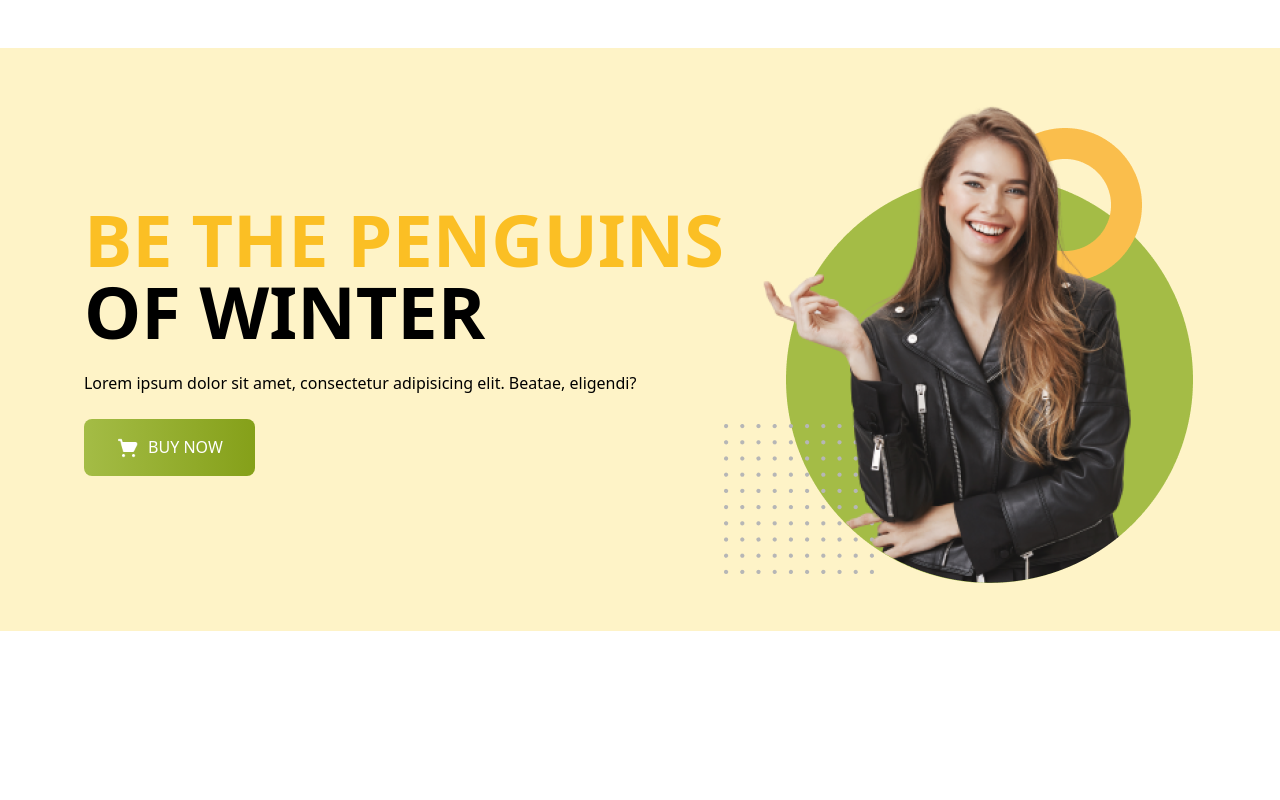
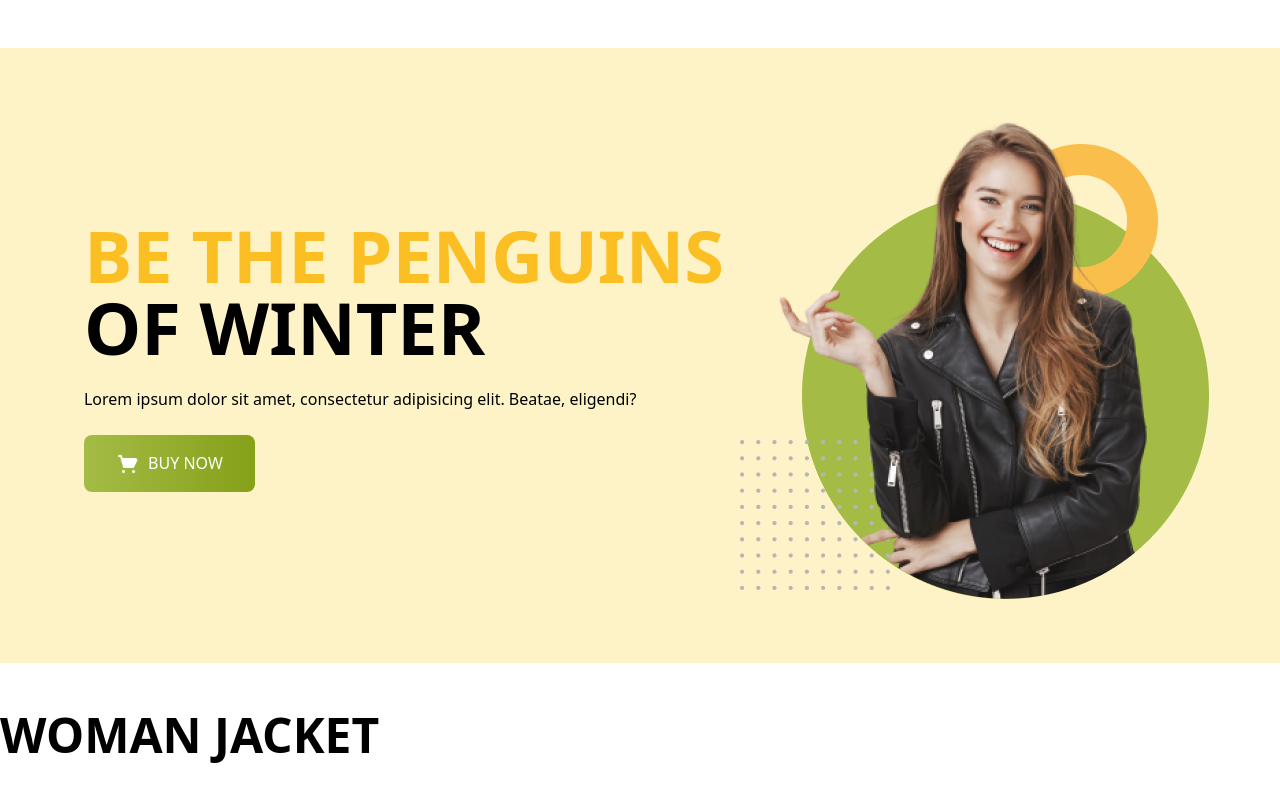
Before and after one commit to Rahat-bin-abdullah-omi/penguin-fashion-tailwind, a plain HTML site: page index.html in a window 1280 px wide. Drawn offline with nearby package versions, Linux system fonts and the light colour scheme.

Commit message:
main section added

```diff
--- a/index.html
+++ b/index.html
@@ -10,8 +10,8 @@
 
 <body>
     <header class="bg-amber-100">
-        <div class="container mx-auto py-12 flex justify-center items-center mt-12">
-            <div class="space-y-6">
+        <div class="container mx-auto py-12 md:flex justify-center items-center mt-12">
+            <div class="space-y-6 px-4">
                 <h1 class="text-7xl font-semibold uppercase"><span class="text-amber-400">Be the penguins</span>
                     <br> of Winter
                 </h1>
@@ -22,15 +22,17 @@
                 </button>
             </div>
             <div>
-                <img src="images/model.png" alt="">
+                <img class="py-4 w-3/4 md:w-full" src="images/model.png" alt="">
             </div>
         </div>
         <nav>
 
         </nav>
     </header>
-    <main>
-
+    <main class="container mx-auto">
+        <section class="mt-12">
+            <h2 class="text-5xl font-semibold uppercase">Woman Jacket</h2>
+        </section>
     </main>
     <footer>
 
```
